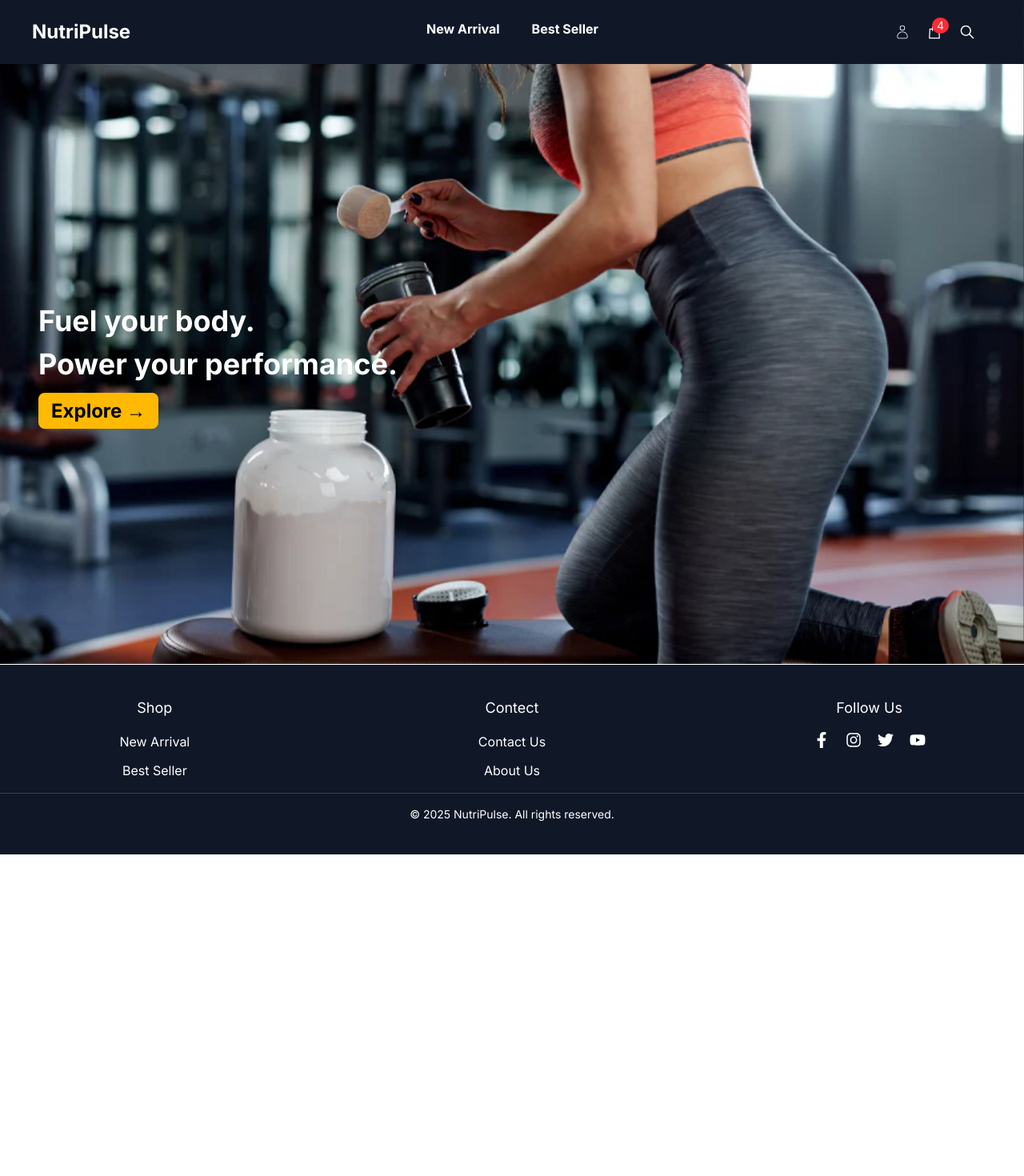
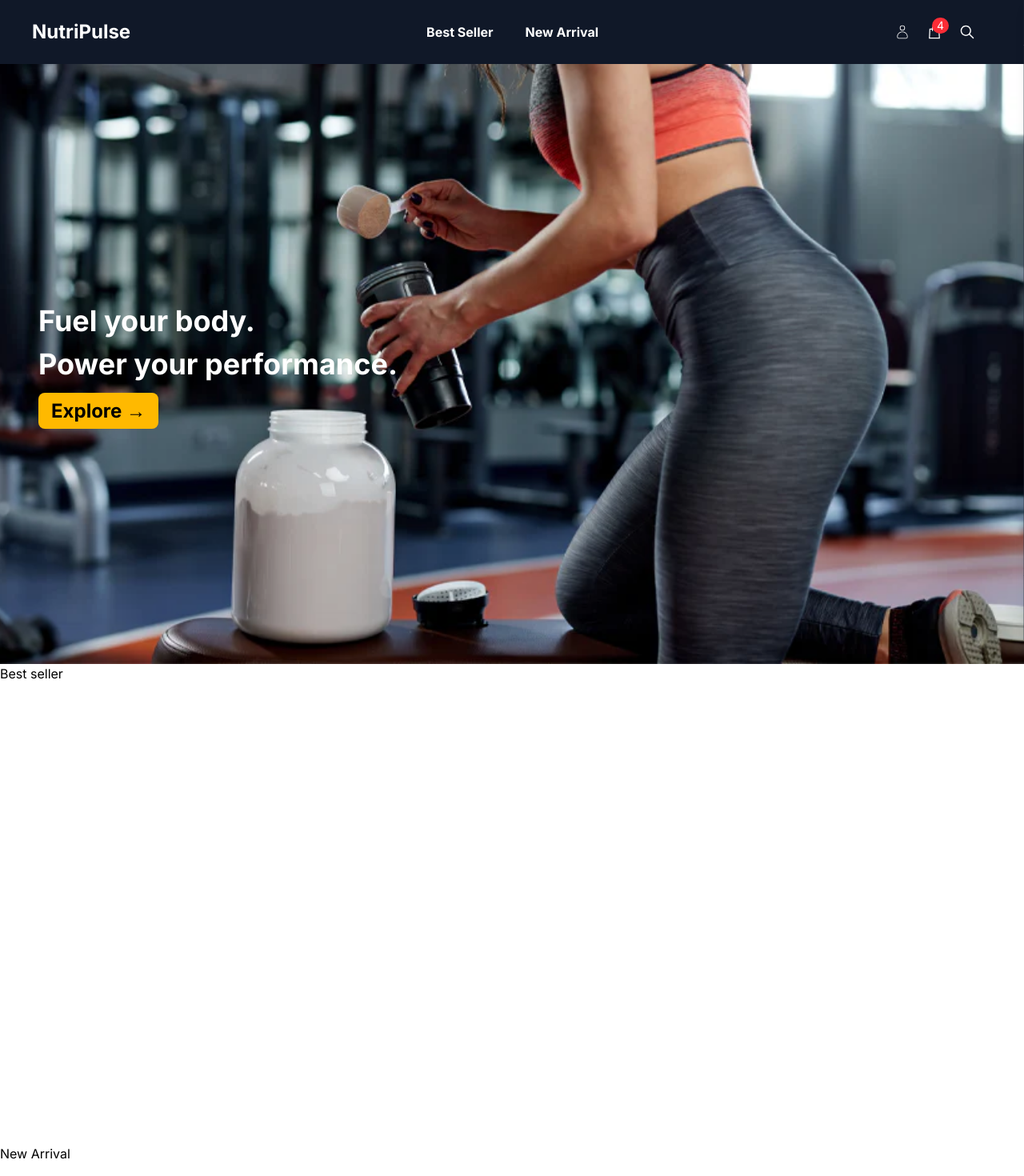
Before and after one commit to Itsme-Mingmar/E-commerce-, a React app in the folder frontend/: page / in a window 1280 px wide. Shown: the top 1470 px of the page at 80% size. Before the commit the page ends 1068 px from the top, so only its background shows below. Built offline with nearby package versions, Linux system fonts and the light colour scheme; the HTML template or start-up script is replaced by a standard one.

Commit message:
feat: implement single-page scroll navigation for home sections

```diff
--- a/frontend/src/components/Common/Header.jsx
+++ b/frontend/src/components/Common/Header.jsx
@@ -5,10 +5,25 @@ import { LiaShoppingBagSolid } from "react-icons/lia";
 import { HiBars3BottomRight } from "react-icons/hi2";
 import SearchBar from "./SearchBar";
 import CartDrawer from "./CartDrawer";
+import { useLocation, useNavigate } from "react-router-dom"
 
 function Header() {
   const [drawerOpen, setDrawerOpen] = useState(false);
   const [mobileMenuOpen, setMobileMenuOpen] = useState(false);
+
+  const navigate = useNavigate()
+  const location = useLocation()
+
+  const scrollToSection = (id) => {
+    if (location.pathname !== "/") {
+      navigate("/")
+      setTimeout(() => {
+        document.getElementById(id)?.scrollIntoView({ behavior: "smooth" })
+      }, 100)
+    } else {
+      document.getElementById(id)?.scrollIntoView({ behavior: "smooth" })
+    }
+  }
   return (
     <>
       <nav className="bg-gray-900 text-white">
@@ -21,8 +36,19 @@ function Header() {
           </div>
 
           <div className="hidden md:flex font-bold space-x-10">
-            <Link to="/" className="hover:text-gray-400">New Arrival</Link>
-            <Link to="/" className="hover:text-gray-400">Best Seller</Link>
+            <button
+              onClick={() => scrollToSection("best-seller")}
+              className="hover:text-gray-400 cursor-pointer"
+            >
+              Best Seller
+            </button>
+
+            <button
+              onClick={() => scrollToSection("new-arrival")}
+              className="hover:text-gray-400 cursor-pointer"
+            >
+              New Arrival
+            </button>
           </div>
 
           <div className="flex space-x-5 items-center relative">
--- a/frontend/src/pages/Home.jsx
+++ b/frontend/src/pages/Home.jsx
@@ -1,9 +1,10 @@
 import React from 'react'
 import hero from '../assets/hero-image.webp'
-import {Link} from 'react-router-dom'
+import { Link } from 'react-router-dom'
 
 const Home = () => {
   return (
+    <>
       <section className='relative z-0'>
         <img src={hero} alt="Rabbit" className='w-full h-[400px] md:h-[600px] lg:h-[750px] object-cover' />
         <div className='absolute inset-0 flex items-center z-10'>
@@ -24,6 +25,20 @@ const Home = () => {
           </div>
         </div>
       </section>
+      {/* BEST SELLER */}
+      <section id="best-seller">
+        <div className='h-[600px]'>
+          <p>Best seller</p>
+        </div>
+      </section>
+
+      {/* NEW ARRIVAL */}
+      <section id="new-arrival">
+        <div className='h-[600px]'>
+          <p>New Arrival</p>
+        </div>
+      </section>
+    </>
   )
 }
 
```
Lines whose indentation alone changed are shown as unchanged.
